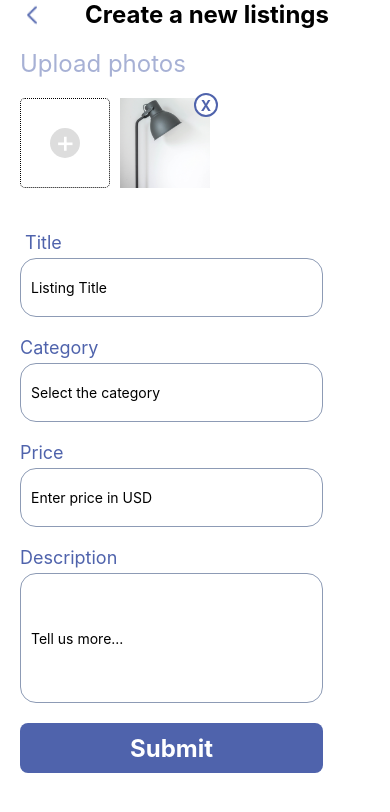
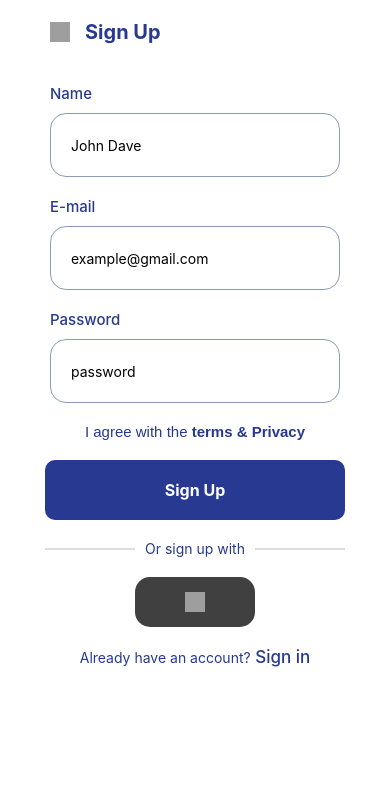
Before and after one commit to Arab45/React-Native-Practical, a React Native app: screen /SignUp in a window 390 px wide. Shown: the top 812 px of the page. Built offline with nearby package versions, Linux system fonts and the light colour scheme; grey boxes are pictures that could not be loaded.

Commit message:
modifying

```diff
--- a/App.js
+++ b/App.js
@@ -2,179 +2,195 @@
 import headerIcon from './assets/Frame-14.png';
 import lamp from './assets/mask-group.png';
 import plus from './assets/plus.png';
+import Icon from 'react-native-vector-icons/Fontisto';
 
-export default function App () {
-    return (
-        <View style={style.container}>
-            <View style={style.mainContainer}>
-                <Image source={headerIcon} style={style.iconHeaderStyle}/>
-                <Text style={style.textHeader}>Create a new listings</Text>
-                <Text></Text>
-            </View>
-            <Text style={style.photoText}>Upload photos</Text>
-            <View style={style.mainUploadBox}>
-                {/* <TextInput style={style.uploadForm}/> */}
-                <View style={style.uploadForm}>
-                    <View style={style.mainplusHeader}>
-                        <Image source={plus} style={style.plusImage}/>
-                    </View>
-                </View>
-                <View style={style.rightImage}>
-                    <Image source={lamp} style={style.uploadImage} />
-                    <View style={style.mainTextX}>
-                        <Text style={style.textX}> X </Text>
-                    </View>
-                </View>
-            </View>
-            <View style={style.mainInput}>
-                <View style={style.submainInput}>
-                    <Text style={style.labelText1}> Title </Text>
-                    <TextInput style={style.form1} placeholder="Listing Title"/>
-                </View>
-                <View style={style.submainInput}>
-                    <Text style={style.labelText1}>Category</Text>
-                    <TextInput style={style.form1} placeholder="Select the category"/>
-                </View>
-                <View style={style.submainInput}>
-                    <Text style={style.labelText1}>Price</Text>
-                    <TextInput style={style.form1} placeholder="Enter price in USD"/>
-                </View>
-                <View style={style.submainInput}>
-                    <Text style={style.labelText2}>Description</Text>
-                    <TextInput style={style.form2} placeholder="Tell us more..."/>
-                </View>
-            </View>
-            <View style={style.mainBottom}>
-                <Pressable style={style.buttonContainer}>
-                    <Text style={style.buttomText}>Submit</Text>
-                </Pressable>
-            </View>
-        </View>
-    )
+
+import { NavigationContainer } from '@react-navigation/native';
+import { createNativeStackNavigator } from '@react-navigation/native-stack';
+import Home from './splash-page.js';
+import Signup from './signup.js';
+import Login from './signIn.js'
+
+const Stack = createNativeStackNavigator();
+
+export default function App() {
+  return (
+    <NavigationContainer>
+      <Stack.Navigator initialRouteName='Home'>
+        <Stack.Screen name='Home' component={Home} options={{headerShown: false}}/>
+        <Stack.Screen name='SignUp' component={Signup} options={{headerShown: false}}/>
+        <Stack.Screen name='LoginPage' component={Login} options={{headerShown: false}}/>
+      </Stack.Navigator>
+    </NavigationContainer>
+  );
 }
 
-const style = StyleSheet.create({
-    container: {
-        flex: 1,
-        backgroundColor: '#fff',
-        paddingVertical: StatusBar.currentHeight,
-        gap: 20,
-        paddingHorizontal: 20
-    },
-    mainContainer: {
-        flexDirection: 'row',
-        alignItems: 'center',
-        justifyContent: 'space-between',
-    },
-    iconHeaderStyle: {
-        height: 24,
-        width: 24
-    },
-    textHeader: {
-        fontSize: 24,
-        fontWeight: 'bold'
-    },
-    photoText: {
-        fontSize: 24,
-        color: '#A7B1D5'
-    },
-    uploadForm: {
-        borderWidth: 1,
-        borderStyle: 'dotted',
-        height: 90,
-        width: 90,
-        borderRadius: 5,
-        alignItems: 'center',
-        justifyContent: 'center'
-    },
-    mainplusHeader: {
-        backgroundColor: '#ddd',
-        height: 30,
-        width: 30,
-        alignItems: 'center',
-        justifyContent: 'center',
-        borderRadius: 16
-    },
-    // plusImage: {
 
-    // },
-    mainUploadBox: {
-        flexDirection: 'row',
-        gap: 10,
 
-    },
-    uploadImage: {
-        height: 90,
-        width: 90
-    },
-    rightImage: {
-        flexDirection: 'row'
-    },
-    mainTextX: {
-        backgroundColor: '#fff',
-        width: 24,
-        height: 24,
-        borderRadius: 24,
-        alignItems: 'center',
-        justifyContent: 'center',
-        borderWidth: 2,
-        borderColor: '#4F63AC',
-        left: 74,
-        bottom: 95
-    },
-    textX: {
-        color: '#4F63AC',
-        textAlign: 'center',
-        fontWeight: 'bold'
-    },
-    rightImage: {
-        position: 'relative'
-    },
-    mainInput:{
-        gap: 20
-    },
-    labelText1:{
-        fontSize: 18,
-        color: '#4F63AC'
-    },
-    form1: {
-        borderWidth: 1,
-        borderColor: '#8D9BB5',
-        height: 59,
-        width: 303,
-        borderRadius: 16,
-        paddingHorizontal: 10
-    },
-    labelText2: {
-        fontSize: 18,
-        color: '#4F63AC'
-    },
-    form2: {
-        borderWidth: 1,
-        borderColor: '#8D9BB5',
-        borderRadius: 16,
-        paddingHorizontal: 10,
-        height: 130,
-        width: 303,
-        textAlignVertical: 'top'
-    },
-    submainInput: {
-        gap: 5,
-    },
-    mainBottom:{
-        marginBottom: StatusBar.currentHeight
-    },
-    buttonContainer: {
-        backgroundColor: '#4F63AC',
-        height: 50,
-        width: 303,
-        borderRadius: 8,
-        justifyContent: 'center',
-    },
-    buttomText: {
-        textAlign: 'center',
-        fontSize: 24,
-        fontWeight: 'bold',
-        color: '#fff'
-    }
-})
+// export default function Lastpage () {
+//     return (
+//         <View style={style.container}>
+//             <View style={style.mainContainer}>
+//                 <Image source={headerIcon} style={style.iconHeaderStyle}/>
+//                 <Text style={style.textHeader}>Create a new listings</Text>
+//                 <Text></Text>
+//             </View>
+//             <Text style={style.photoText}>Upload photos</Text>
+//             <View style={style.mainUploadBox}>
+//                 {/* <TextInput style={style.uploadForm}/> */}
+//                 <View style={style.uploadForm}>
+//                     <View style={style.mainplusHeader}>
+//                         <Image source={plus} style={style.plusImage}/>
+//                     </View>
+//                 </View>
+//                 <View style={style.rightImage}>
+//                     <Image source={lamp} style={style.uploadImage} />
+//                     <View style={style.mainTextX}>
+//                         <Icon name="close" size={24} color="#4F63AC"/>
+//                     </View>
+//                 </View>
+//             </View>
+//             <View style={style.mainInput}>
+//                 <View style={style.submainInput}>
+//                     <Text style={style.labelText1}> Title </Text>
+//                     <TextInput style={style.form1} placeholder="Listing Title"/>
+//                 </View>
+//                 <View style={style.submainInput}>
+//                     <Text style={style.labelText1}>Category</Text>
+//                     <TextInput style={style.form1} placeholder="Select the category"/>
+//                 </View>
+//                 <View style={style.submainInput}>
+//                     <Text style={style.labelText1}>Price</Text>
+//                     <TextInput style={style.form1} placeholder="Enter price in USD"/>
+//                 </View>
+//                 <View style={style.submainInput}>
+//                     <Text style={style.labelText2}>Description</Text>
+//                     <TextInput style={style.form2} placeholder="Tell us more..."/>
+//                 </View>
+//             </View>
+//             <View style={style.mainBottom}>
+//                 <Pressable style={style.buttonContainer}>
+//                     <Text style={style.buttomText}>Submit</Text>
+//                 </Pressable>
+//             </View>
+//         </View>
+//     )
+// }
+
+// const style = StyleSheet.create({
+//     container: {
+//         flex: 1,
+//         backgroundColor: '#fff',
+//         paddingVertical: StatusBar.currentHeight,
+//         gap: 20,
+//         paddingHorizontal: 20
+//     },
+//     mainContainer: {
+//         flexDirection: 'row',
+//         alignItems: 'center',
+//         justifyContent: 'space-between',
+//     },
+//     iconHeaderStyle: {
+//         height: 24,
+//         width: 24
+//     },
+//     textHeader: {
+//         fontSize: 24,
+//         fontWeight: 'bold'
+//     },
+//     photoText: {
+//         fontSize: 24,
+//         color: '#A7B1D5'
+//     },
+//     uploadForm: {
+//         borderWidth: 1,
+//         borderStyle: 'dotted',
+//         height: 90,
+//         width: 90,
+//         borderRadius: 5,
+//         alignItems: 'center',
+//         justifyContent: 'center'
+//     },
+//     mainplusHeader: {
+//         backgroundColor: '#ddd',
+//         height: 30,
+//         width: 30,
+//         alignItems: 'center',
+//         justifyContent: 'center',
+//         borderRadius: 16
+//     },
+//     // plusImage: {
+
+//     // },
+//     mainUploadBox: {
+//         flexDirection: 'row',
+//         gap: 10,
+
+//     },
+//     uploadImage: {
+//         height: 90,
+//         width: 90
+//     },
+//     rightImage: {
+//         flexDirection: 'row'
+//     },
+//     mainTextX: {
+//         left: 74,
+//         bottom: 95
+//     },
+//     textX: {
+//         color: '#4F63AC',
+//         textAlign: 'center',
+//         fontWeight: 'bold'
+//     },
+//     rightImage: {
+//         position: 'relative'
+//     },
+//     mainInput:{
+//         gap: 20
+//     },
+//     labelText1:{
+//         fontSize: 18,
+//         color: '#4F63AC'
+//     },
+//     form1: {
+//         borderWidth: 1,
+//         borderColor: '#8D9BB5',
+//         height: 59,
+//         width: 303,
+//         borderRadius: 16,
+//         paddingHorizontal: 10
+//     },
+//     labelText2: {
+//         fontSize: 18,
+//         color: '#4F63AC'
+//     },
+//     form2: {
+//         borderWidth: 1,
+//         borderColor: '#8D9BB5',
+//         borderRadius: 16,
+//         paddingHorizontal: 10,
+//         height: 130,
+//         width: 303,
+//         textAlignVertical: 'top'
+//     },
+//     submainInput: {
+//         gap: 5,
+//     },
+//     mainBottom:{
+//         marginBottom: StatusBar.currentHeight
+//     },
+//     buttonContainer: {
+//         backgroundColor: '#4F63AC',
+//         height: 50,
+//         width: 303,
+//         borderRadius: 8,
+//         justifyContent: 'center',
+//     },
+//     buttomText: {
+//         textAlign: 'center',
+//         fontSize: 24,
+//         fontWeight: 'bold',
+//         color: '#fff'
+//     }
+// })
--- a/signIn.js
+++ b/signIn.js
@@ -1,22 +1,27 @@
 import React, { useState } from "react";
-import { Text, View, Image, StyleSheet, Pressable } from "react-native";
-import { TextInput } from "react-native-web";
+import { Text, View, Image, StyleSheet, Pressable, TextInput, StatusBar } from "react-native";
 
 const arrow = require("./assets/icon.png");
+
+
+
+export default function Login() {
+  let { email, setEmail } = useState("");
+  let { password, setPassword } = useState("");
 
   const cb = () => {
     console.log("sign up!");
   };
 
-export default function App() {
-  let { email, setEmail } = useState("");
-  let { password, setPassword } = useState("");
+
   return (
     <View style={style.header}>
       <View style={style.headerCont}>
         <Image source={arrow} style={{ height: 20, width: 20 }} />
         <Text style={style.parentText}>Sign In</Text>
+        <Text></Text>
       </View>
+      <View style={style.centercontainer}>
       <View>
         <Text style={style.label}>E-mail</Text>
         <TextInput
@@ -64,6 +69,7 @@
           style={style.imageStyle}
           />
       </View>
+          </View>
       <View
         style={{
           flexDirection: "row",
@@ -86,20 +92,21 @@
   header: {
     flex: 1,
     backgroundColor: "#fff",
+    paddingVertical: StatusBar.currentHeight,
     paddingHorizontal: 20,
-    // alignItems: "center",
-    maxWidth: 310,
-    margin: "auto",
-    // justifyContent: 'center',
-    marginTop: 64,
-    gap: 24,
+    gap: 50,
   },
   headerCont: {
     flexDirection: "row",
     gap: 20,
     alignItems: "center",
     width: "100%",
-    // paddingLeft: 20,
+    paddingHorizontal: 20
+  },
+  centercontainer: {
+    gap: 24,
+    justifyContent: 'center',
+    paddingHorizontal: 20
   },
   parentText: {
     fontSize: 26,
@@ -107,11 +114,9 @@
     color: "#4F63AC",
   },
   emailInput: {
-    // backgroundColor: '#fff',
-    // width: 303,
-    // height: 86,
+    height: 64,
     paddingVertical: 20,
-    paddingHorizontal: 10,
+    paddingHorizontal: 20,
     borderRadius: 16,
     borderWidth: 1,
     borderColor: "#8D9BB5",
--- a/signup.js
+++ b/signup.js
@@ -1,5 +1,7 @@
 import React, { useState } from 'react';
+import { StatusBar } from 'react-native';
 import {  Text, View, Image, StyleSheet, ScrollView, TextInput, Pressable, Alert } from 'react-native';
+import { useNavigation } from '@react-navigation/native';
 
 
 
@@ -9,6 +11,8 @@
   const [text, setText] = useState('');
   const [email, setEmail] = useState('');
   const [password, setPassword] = useState('');
+  const navigation = useNavigation()
+
 
   const arrowLeft =  require('./assets/icon.png');
 
@@ -21,6 +25,7 @@
       <View style={style.header}>
         <Image source={arrowLeft} style={{height: 20, width: 20}} />
         <Text style={style.parentText}>Sign Up</Text>
+        {/* <Text></Text> */}
       </View>
      <View style={style.parentInput}>
       <Text style={style.nametext}>Name</Text>
@@ -58,7 +63,7 @@
      </View>
 
      <View style={{alignItems: 'center', justifyContent: 'center'}}>
-     <Pressable onPress={handlePress}
+     <Pressable onPress={() => navigation.navigate('LoginPage')}
       style={style.button}
       >
       <Text style={style.pressText}>Sign Up</Text>
@@ -97,13 +102,15 @@
     backgroundColor: '#fff',
     // justifyContent: 'center',
     // alignItems: 'center'
-  gap: 20
+  gap: 20,
+  paddingVertical: StatusBar.currentHeight
   },
   header: {
     flexDirection: 'row',
     paddingHorizontal: 50,
     paddingVertical: 20,
     alignItems: 'center',
+    // justifyContent: 'space-between',
     gap: 15
   },
   parentText: {
@@ -125,12 +132,12 @@
     fontWeight: '500'
   },
   inpuStyle: {
-    borderRadius: 10,
-    height: 50,
+    paddingVertical: 20,
     paddingHorizontal: 20,
-    borderColor: '#000',
-    borderStyle: 'solid',
-    backgroundColor: '#ddd'
+    borderRadius: 16,
+    borderWidth: 1,
+    borderColor: "#8D9BB5",
+    height: 64
   },
 
   //terms and condition
@@ -152,8 +159,9 @@
   // },
   button: {
     backgroundColor: '#273991',
-    paddingVertical: 5,
     borderRadius: 10,
+    height: 60,
+    justifyContent: 'center'
     // marginHorizontal: 'auto'
   },
   pressText: {
@@ -161,7 +169,9 @@
      fontWeight: '#273991',
      padding: 8,
      width: 300,
-     textAlign: 'center'
+     textAlign: 'center',
+     fontSize: 16,
+     fontWeight: 'bold'
   },
   google: {
     backgroundColor: '#404040',
--- a/splash-page.js
+++ b/splash-page.js
@@ -4,9 +4,9 @@
 import pageImage from './assets/pageImage.png'
 
 
-const cb = () => {
-  console.log('sign up!')
-};
+// const cb = () => {
+//   console.log('sign up!')
+// };
 
 
 export default function Home() {
```
Lines whose indentation alone changed are shown as unchanged.
